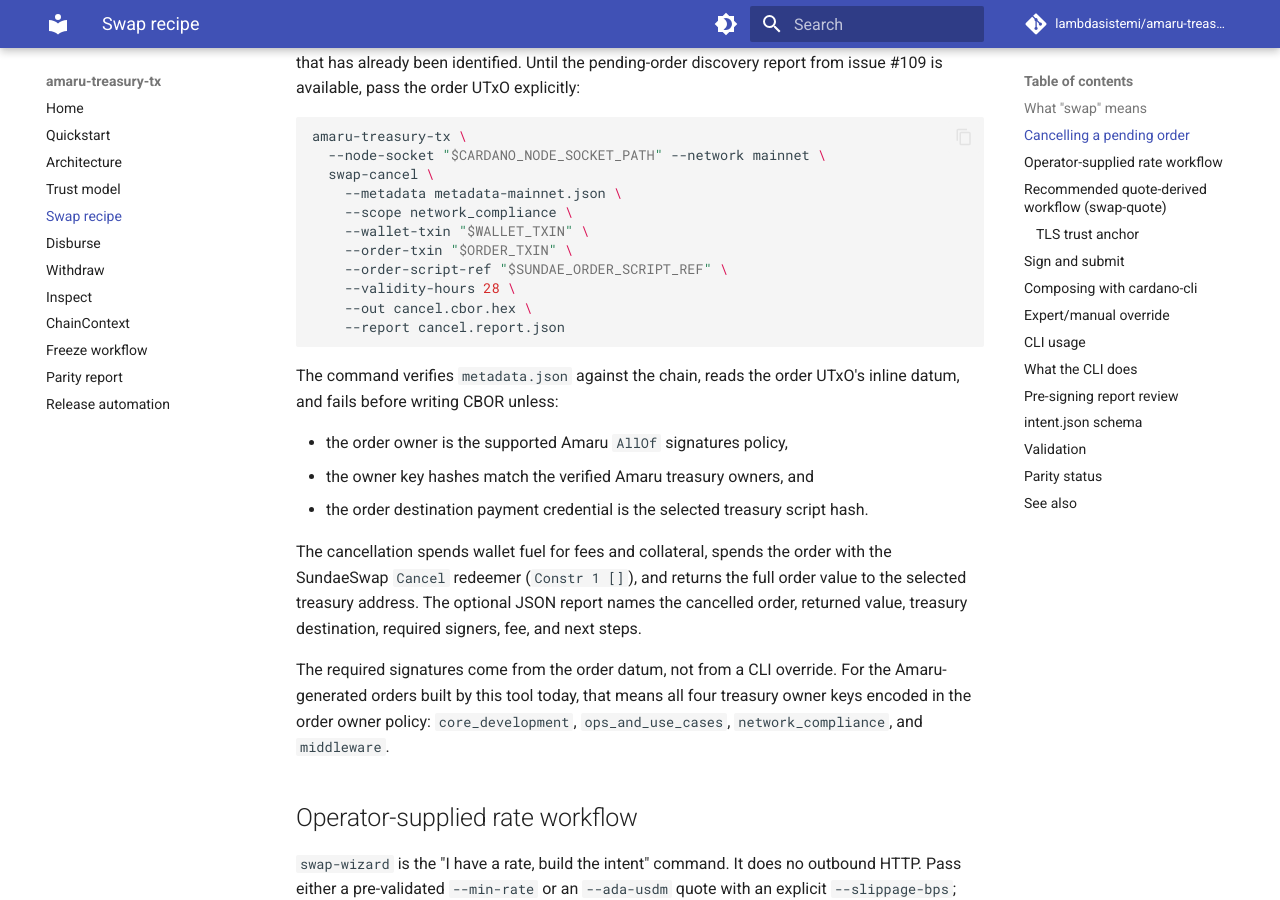
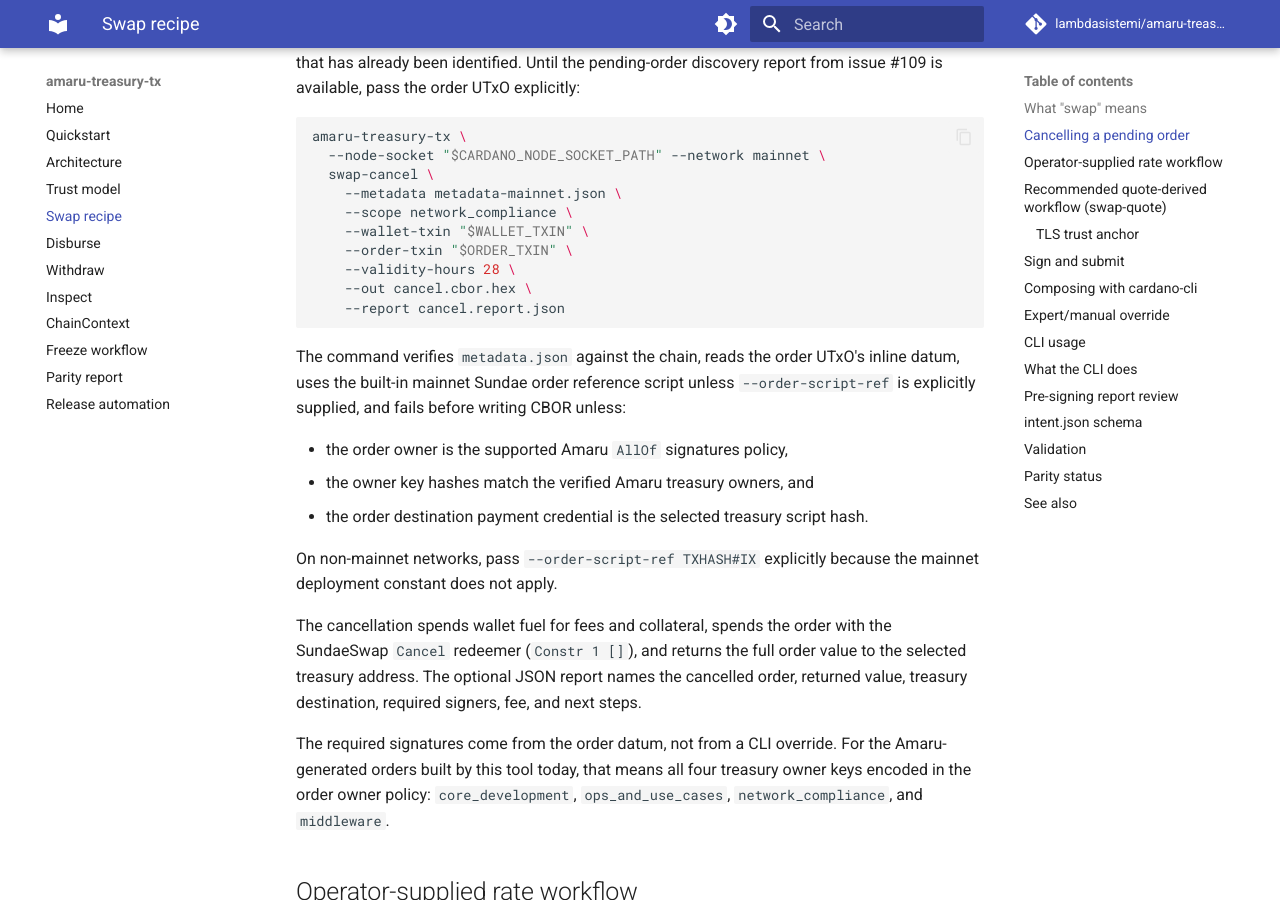
Before and after one commit to lambdasistemi/amaru-treasury-tx, an MkDocs documentation site: the page built from docs/swap.md, in a window 1280 px wide and 900 px high, scrolled down 624 px. Built offline with MkDocs 1.6.1 and Material for MkDocs 9.7.7, drawn with Linux system fonts in a browser that asks for light colours; comment, search, counter and statistics services are not loaded.

Commit message:
fix(116): default sundaeswap order script ref on mainnet

````diff
--- a/docs/swap.md
+++ b/docs/swap.md
@@ -34,19 +34,23 @@
     --scope network_compliance \
     --wallet-txin "$WALLET_TXIN" \
     --order-txin "$ORDER_TXIN" \
-    --order-script-ref "$SUNDAE_ORDER_SCRIPT_REF" \
     --validity-hours 28 \
     --out cancel.cbor.hex \
     --report cancel.report.json
 ```
 
 The command verifies `metadata.json` against the chain, reads the
-order UTxO's inline datum, and fails before writing CBOR unless:
+order UTxO's inline datum, uses the built-in mainnet Sundae order
+reference script unless `--order-script-ref` is explicitly supplied,
+and fails before writing CBOR unless:
 
 - the order owner is the supported Amaru `AllOf` signatures policy,
 - the owner key hashes match the verified Amaru treasury owners, and
 - the order destination payment credential is the selected treasury
   script hash.
+
+On non-mainnet networks, pass `--order-script-ref TXHASH#IX`
+explicitly because the mainnet deployment constant does not apply.
 
 The cancellation spends wallet fuel for fees and collateral, spends
 the order with the SundaeSwap `Cancel` redeemer (`Constr 1 []`), and
````
Also changed, not shown: specs/116-swap-cancel-orders/contracts/swap-cancel-cli.md (+4 -3 lines), specs/116-swap-cancel-orders/quickstart.md (+3 -1 lines), 4 other files.
